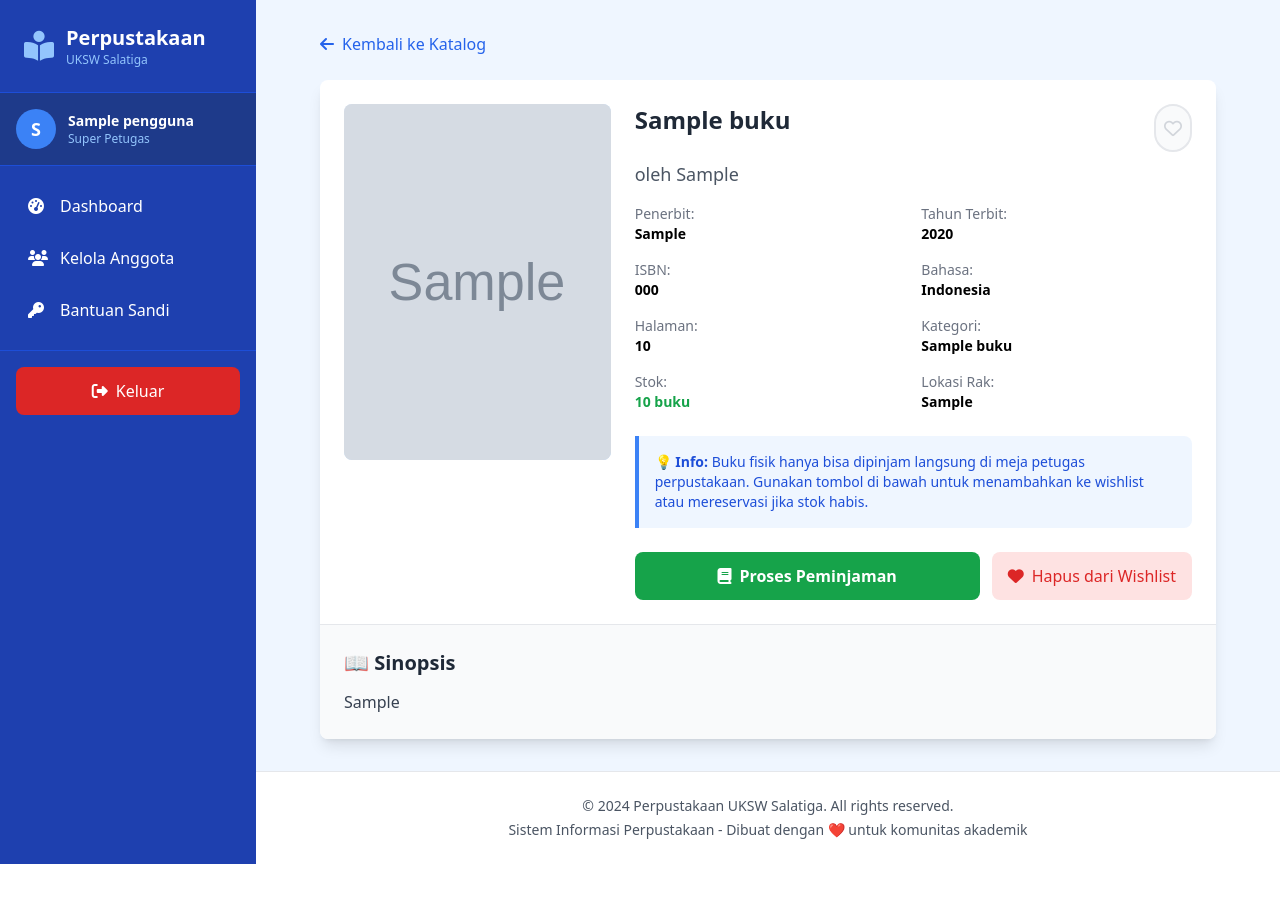
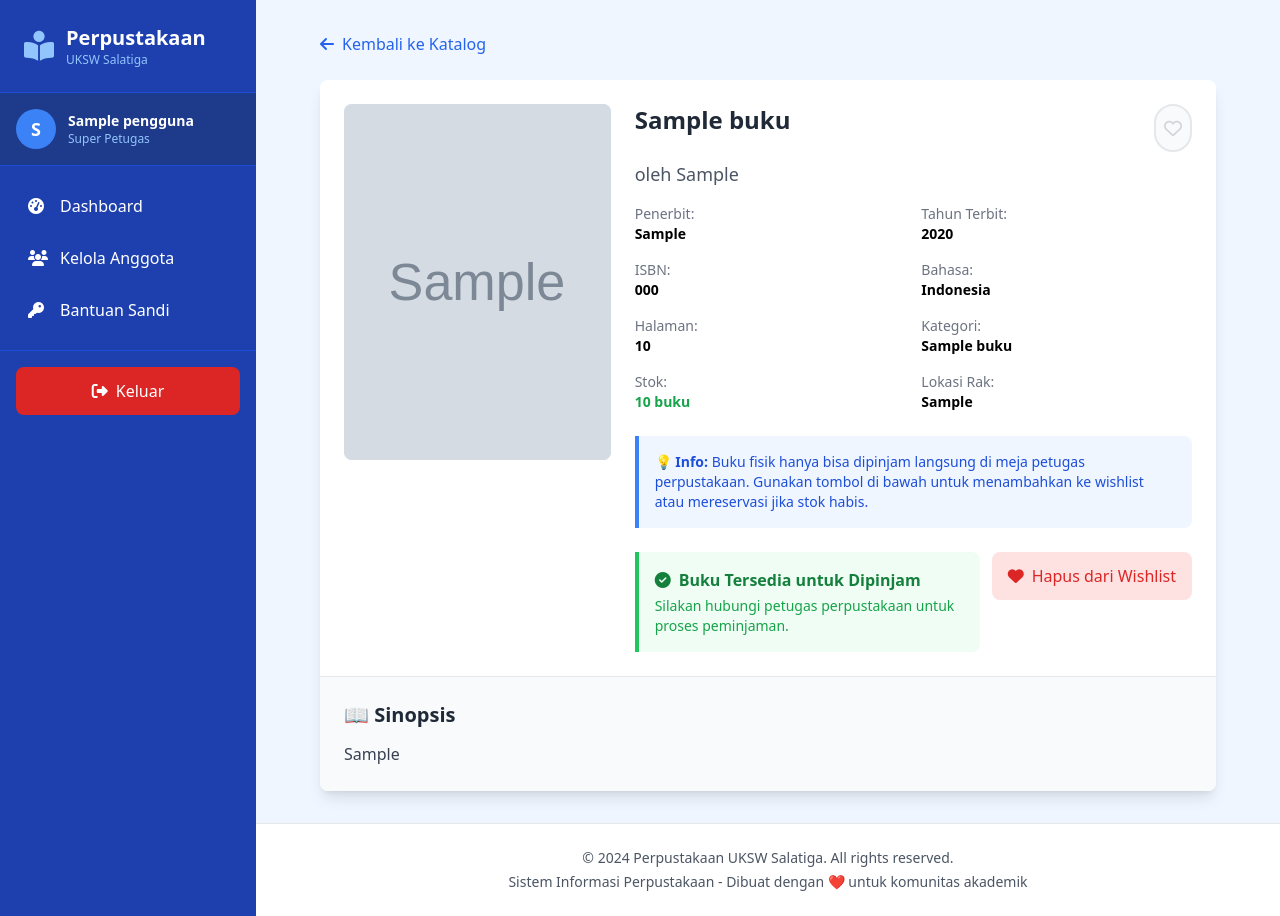
Before and after one commit to 682023025-wq/website_perpustakaan_uksw, a Flask app: page /anggota/detail_buku/1 in a window 1280 px wide. Before the commit the page ends 864 px from the top, so only its background shows below. Run offline with Flask 3, Linux system fonts and the light colour scheme; a user stored in the database is signed in; tables that the repository leaves empty hold one stand-in row (values such as "Sample post"); grey boxes marked "Sample" are stand-in pictures; some libraries are stand-ins or nearby versions.

Commit message:
update branch

```diff
--- a/perpustakaan_uksw/templates/anggota/detail_buku.html
+++ b/perpustakaan_uksw/templates/anggota/detail_buku.html
@@ -115,11 +115,15 @@
                 <!-- Action Buttons -->
                 <div class="flex flex-col sm:flex-row gap-3 mt-6">
                     {% if buku.stok_tersedia > 0 %}
-                    <!-- Buku tersedia - tampilkan tombol Pinjam (ke detail untuk proses pinjam) -->
-                    <a href="{{ url_for('anggota.detail_buku', id=buku.id) }}"
-                       class="flex-1 bg-green-600 hover:bg-green-700 text-white font-semibold py-3 px-4 rounded-lg transition-colors text-center">
-                        <i class="fas fa-book mr-2"></i>Proses Peminjaman
-                    </a>
+                    <!-- Buku tersedia - tampilkan info pinjam -->
+                    <div class="flex-1 bg-green-50 border-l-4 border-green-500 p-4 rounded-r-lg">
+                        <p class="text-green-700 font-semibold">
+                            <i class="fas fa-check-circle mr-2"></i>Buku Tersedia untuk Dipinjam
+                        </p>
+                        <p class="text-green-600 text-sm mt-1">
+                            Silakan hubungi petugas perpustakaan untuk proses peminjaman.
+                        </p>
+                    </div>
                     {% else %}
                     <!-- Buku habis - tampilkan tombol Reservasi -->
                     <form method="POST" action="{{ url_for('anggota.reservasi_saya') }}" class="flex-1">
@@ -131,7 +135,7 @@
                     </form>
                     {% endif %}
 
-                    <!-- Tombol Wishlist (Secondary Action) -->
+                    <!-- Tombol Wishlist (Primary Action) -->
                     <form method="POST" action="{{ url_for('anggota.toggle_wishlist', id_buku=buku.id) }}" class="flex-shrink-0">
                         <input type="hidden" name="next_page" value="{{ url_for('anggota.detail_buku', id=buku.id) }}">
                         {% if sudah_di_wishlist %}
--- a/perpustakaan_uksw/templates/anggota/katalog.html
+++ b/perpustakaan_uksw/templates/anggota/katalog.html
@@ -150,7 +150,7 @@
                        class="flex-1 bg-green-600 hover:bg-green-700 text-white text-sm font-medium py-2 px-3 rounded-lg transition-colors text-center">
                         <i class="fas fa-book mr-1"></i>Pinjam
                     </a>
-                    <!-- Tombol Wishlist -->
+                    <!-- Tombol Wishlist (langsung simpan) -->
                     <form method="POST" action="{{ url_for('anggota.toggle_wishlist', id_buku=buku.id) }}" class="flex-shrink-0">
                         <input type="hidden" name="next_page" value="{{ url_for('anggota.katalog') }}">
                         {% if buku.id in wishlist_buku_ids %}
@@ -161,7 +161,7 @@
                         </button>
                         {% else %}
                         <button type="submit"
-                                class="px-3 py-2 bg-gray-100 hover:bg-red-100 text-gray-600 hover:text-red-600 rounded-lg transition-colors"
+                                class="px-3 py-2 bg-purple-100 hover:bg-purple-200 text-purple-600 rounded-lg transition-colors"
                                 title="Tambah ke Wishlist">
                             <i class="far fa-heart"></i>
                         </button>
@@ -184,7 +184,7 @@
                         </button>
                         {% else %}
                         <button type="submit"
-                                class="px-3 py-2 bg-gray-100 hover:bg-red-100 text-gray-600 hover:text-red-600 rounded-lg transition-colors"
+                                class="px-3 py-2 bg-purple-100 hover:bg-purple-200 text-purple-600 rounded-lg transition-colors"
                                 title="Tambah ke Wishlist">
                             <i class="far fa-heart"></i>
                         </button>
```
Also changed, not shown: 1 other file.
